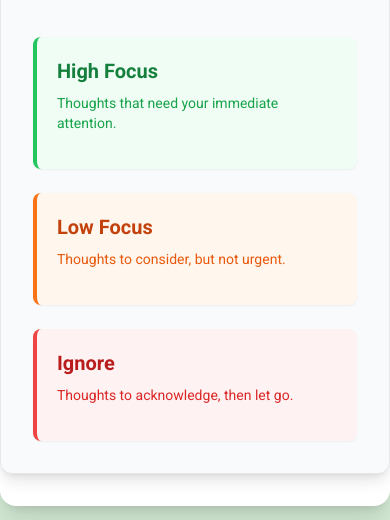
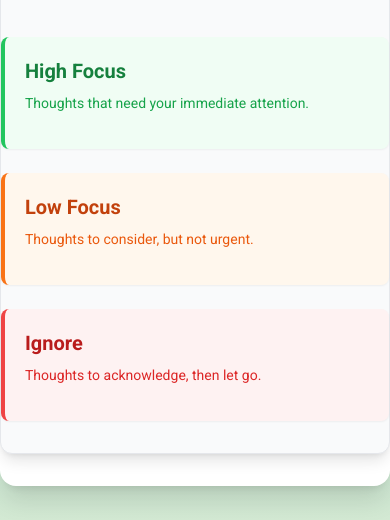
Before and after one commit to vineetkum25softwork/thought, a plain HTML site: page index.html in a window 390 px wide. Shown: the part 324-844 px from the top of the page. Drawn offline with nearby package versions, Linux system fonts and the light colour scheme.

Commit message:
Make left scale touch to left edge of phone screen view

```diff
--- a/index.html
+++ b/index.html
@@ -127,7 +127,7 @@
             </div>
         </div>
 
-        <div class="lg:w-3/5 bg-gray-50 p-8 rounded-xl shadow-lg flex flex-col gap-6 border border-gray-200 order-2 lg:order-1 w-full">
+        <div class="lg:w-3/5 bg-gray-50 py-8 px-0 rounded-xl shadow-lg flex flex-col gap-6 border border-gray-200 order-2 lg:order-1 w-full lg:p-8">
             <h2 class="text-3xl font-semibold text-gray-800 mb-4 text-center">Focus Scale</h2>
 
             <div class="bg-green-50 border-l-4 border-green-500 p-5 rounded-lg shadow-sm">
```
